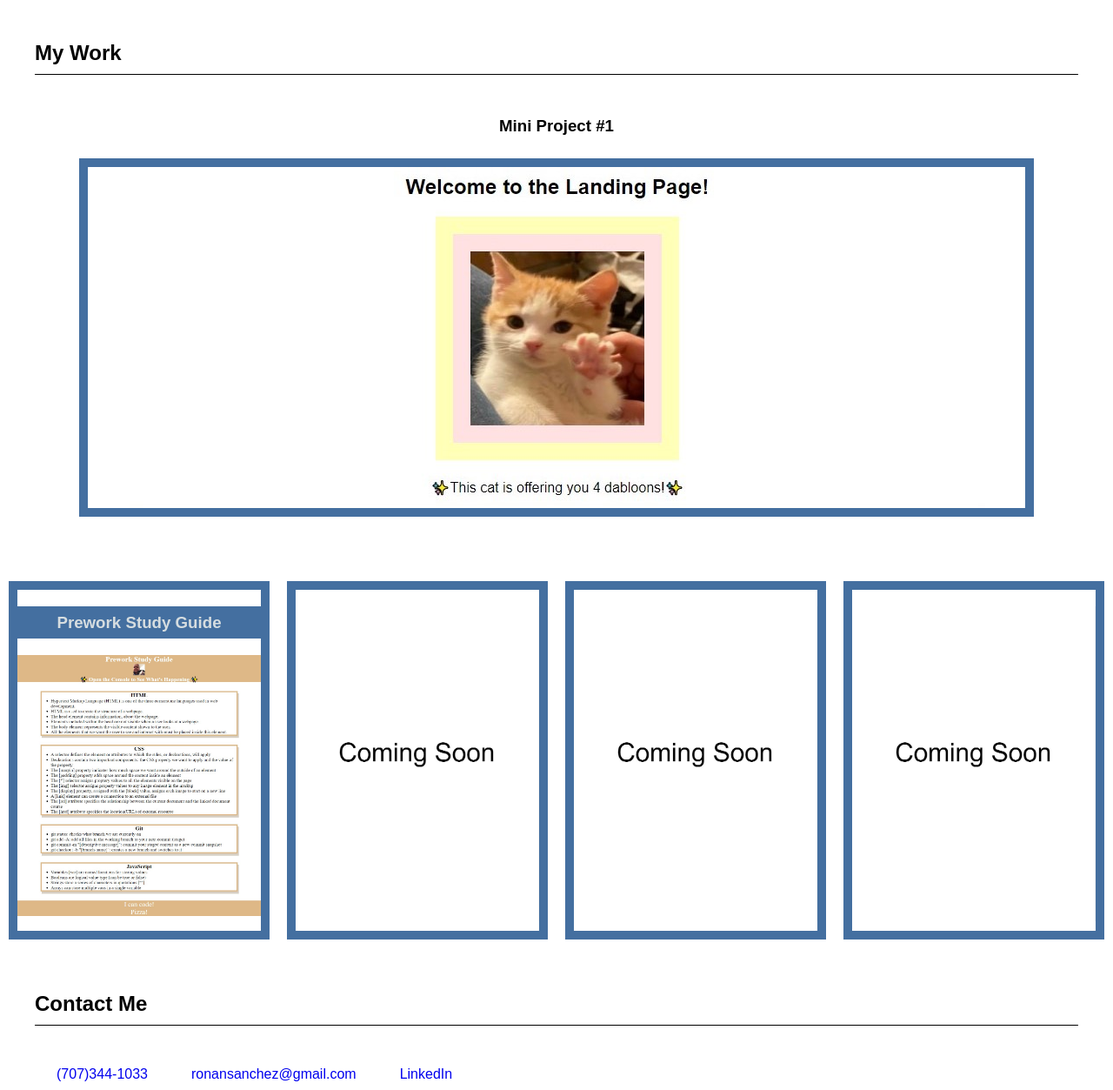
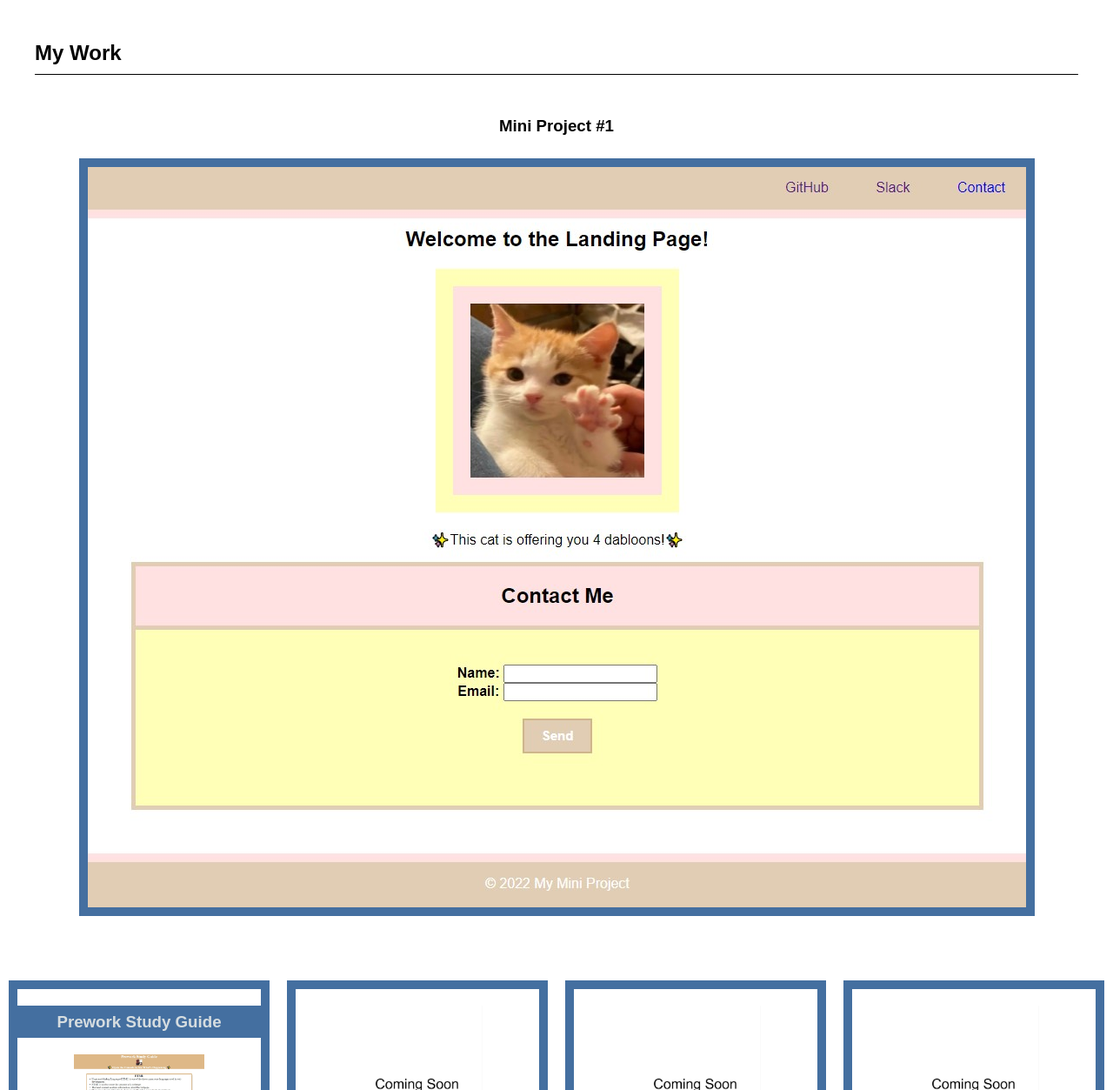
Before and after one commit to Ronasian/challenge-2-portfolio, a plain HTML site: page index.html in a window 1280 px wide. Shown: the part 548-1801 px from the top of the page at 87% size. Drawn offline with Linux system fonts and the light colour scheme.

Commit message:
Fixed sizes of application images

```diff
--- a/assets/css/style.css
+++ b/assets/css/style.css
@@ -3,7 +3,7 @@ body {
     font-family: Arial, Helvetica, sans-serif;
     line-height: 2.0;
 }
-/* Main header with nav bar */
+
 header {
     position: relative;
     top: 0px;
@@ -39,7 +39,7 @@ nav a {
     color: #446FA0;
     font-weight: bolder;
 }
-/* -------------------------------- */
+
 main {
     position: relative;
     top: 120px;
@@ -94,7 +94,7 @@ p {
 .card-img {
     position: relative;
     bottom: 0px;
-    width: 100%;
+    width: 50%;
     min-width: 150px;
 }
 
@@ -112,7 +112,3 @@ p {
     text-decoration: none;
     padding: 25px;
 }
-
-@media screen and (max-width: 768px) {
-
-}
--- a/index.html
+++ b/index.html
@@ -41,7 +41,7 @@
         <div class="banner-app">
           <h3>Mini Project #1</h3>
           <a href="https://ronasian.github.io/miniproject-1/">
-            <img class="banner-img" src="./assets/images/mini-project-1-screenshot.jpg">
+            <img class="banner-img" src="./assets/images/miniproject1-screenshot.jpg">
           </a>
         </div>
         <div id="other-work">
```
Also changed, not shown: assets/images/IMG_1152.jpg (deleted), assets/images/mini-project-1-screenshot.jpg (deleted), assets/images/miniproject1-screenshot.jpg (added).
